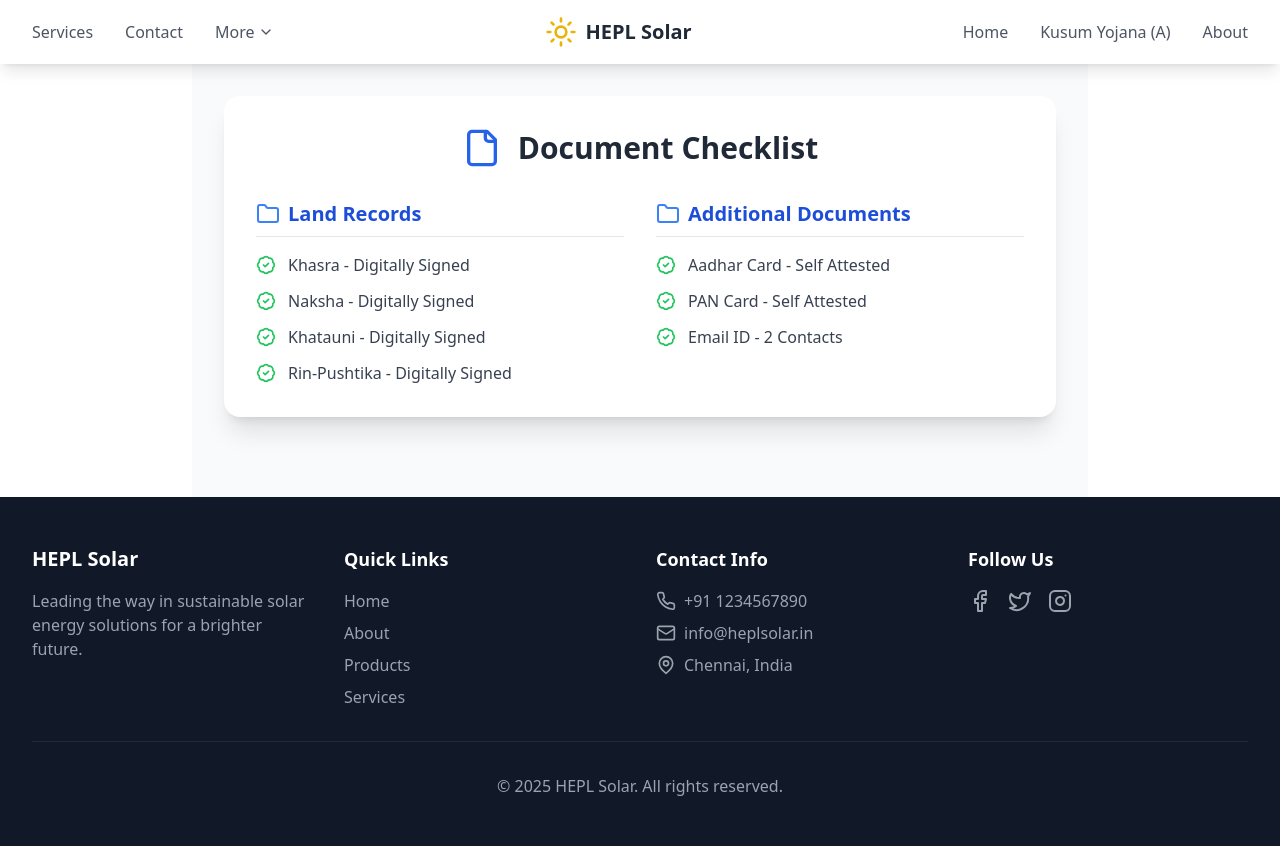
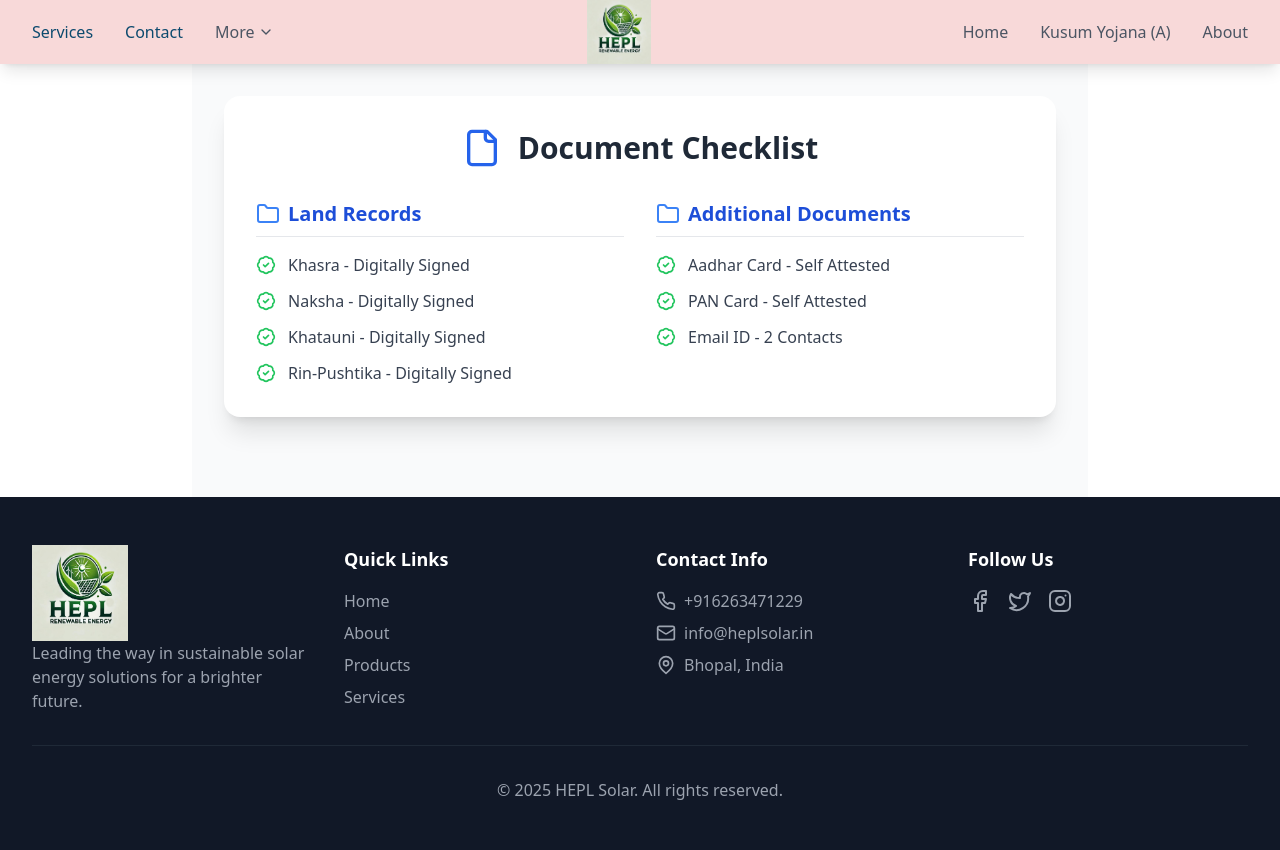
Before and after one commit to shaileshsiingh/solar-hepl, a React (Vite) app: page /document-checklist in a window 1280 px wide. Built offline with nearby package versions, Linux system fonts and the light colour scheme.

Commit message:
first commit14

```diff
--- a/src/components/Footer.tsx
+++ b/src/components/Footer.tsx
@@ -1,14 +1,13 @@
-import React from 'react';
 import { Link } from 'react-router-dom';
 import { Facebook, Twitter, Instagram, Mail, Phone, MapPin } from 'lucide-react';
-
+import logo from '../pages/assets/logo.jpg';
 const Footer = () => {
   return (
     <footer className="bg-gray-900 text-white">
       <div className="max-w-7xl mx-auto px-4 sm:px-6 lg:px-8 py-12">
         <div className="grid grid-cols-1 md:grid-cols-4 gap-8">
           <div>
-            <h3 className="text-xl font-bold mb-4">HEPL Solar</h3>
+            <img src={logo} alt="HEPL Solar Logo" className="h-24 w-24" />
             <p className="text-gray-400">
               Leading the way in sustainable solar energy solutions for a brighter future.
             </p>
@@ -29,7 +28,7 @@ const Footer = () => {
             <ul className="space-y-2">
               <li className="flex items-center text-gray-400">
                 <Phone className="h-5 w-5 mr-2" />
-                <span>+91 1234567890</span>
+                <span>+916263471229</span>
               </li>
               <li className="flex items-center text-gray-400">
                 <Mail className="h-5 w-5 mr-2" />
@@ -37,7 +36,7 @@ const Footer = () => {
               </li>
               <li className="flex items-center text-gray-400">
                 <MapPin className="h-5 w-5 mr-2" />
-                <span>Chennai, India</span>
+                <span>Bhopal, India</span>
               </li>
             </ul>
           </div>
--- a/src/components/Navbar.tsx
+++ b/src/components/Navbar.tsx
@@ -2,6 +2,7 @@ import { useState, useRef } from 'react';
 import { Link } from 'react-router-dom';
 import { motion, AnimatePresence } from 'framer-motion';
 import { Sun, Menu, X, ChevronDown, ChevronRight } from 'lucide-react';
+import logo from '../pages/assets/logo.jpg';
 
 const Navbar = () => {
   const [isOpen, setIsOpen] = useState(false);
@@ -73,7 +74,7 @@ const Navbar = () => {
   };
 
   return (
-    <nav className="bg-white shadow-lg fixed w-full z-50">
+    <nav className="shadow-lg fixed w-full z-50" style={{backgroundColor:'#F8D9D9'}}>
       <div className="max-w-7xl mx-auto px-4 sm:px-6 lg:px-8">
         <div className="flex justify-between items-center h-16">
 
@@ -83,7 +84,7 @@ const Navbar = () => {
               <Link
                 key={item.name}
                 to={item.path}
-                className="text-gray-600 hover:text-yellow-500 transition-colors duration-200 hidden md:block"
+                className="text-sky-900 hover:text-yellow-500 transition-colors duration-200 hidden md:block"
               >
                 {item.name}
               </Link>
@@ -107,7 +108,7 @@ const Navbar = () => {
                         href={item.path}
                         target="_blank"
                         rel="noopener noreferrer"
-                        className="block px-4 py-2 text-gray-600 hover:text-yellow-500 hover:bg-gray-50"
+                        className="block px-4 py-2 text-sky-900 hover:text-yellow-500 hover:bg-gray-50"
                       >
                         {item.name}
                       </a>
@@ -115,7 +116,7 @@ const Navbar = () => {
                       <Link
                         key={item.name}
                         to={item.path}
-                        className="block px-4 py-2 text-gray-600 hover:text-yellow-500 hover:bg-gray-50"
+                        className="block px-4 py-2 text-sky-900 hover:text-yellow-500 hover:bg-gray-50"
                       >
                         {item.name}
                       </Link>
@@ -129,8 +130,8 @@ const Navbar = () => {
           {/* Centered Logo */}
           <div className="flex-grow flex justify-center">
             <Link to="/" className="flex items-center">
-              <Sun className="h-8 w-8 text-yellow-500" />
-              <span className="ml-2 text-xl font-bold text-gray-800">HEPL Solar</span>
+              <img src={logo} alt="HEPL Solar Logo" className="h-16 w-16" />
+              {/* <span className="ml-2 text-xl font-bold text-gray-800">HEPL Solar</span> */}
             </Link>
           </div>
 
```
Also changed, not shown: src/pages/assets/logo.jpg (added).
